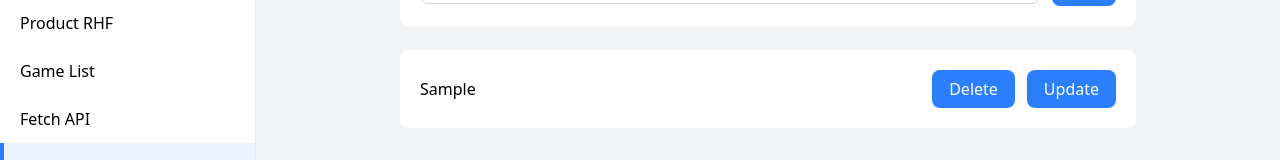
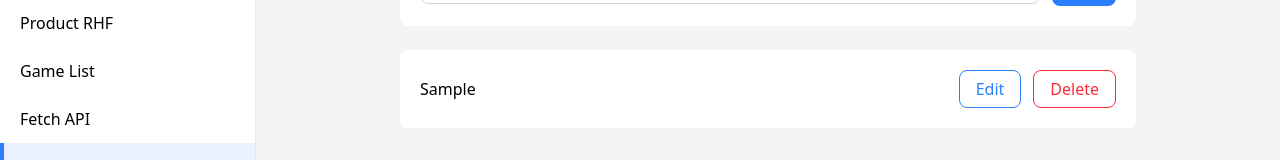
Before and after one commit to code-with-naimish/react-components, a React (Vite) app: page /list in a window 1280 px wide. Both pictures are taken after typing "Sample" into the empty fields and a click on the button "Add". Shown: the part 193-353 px from the top of the page. Built offline with nearby package versions, Linux system fonts and the light colour scheme.

Commit message:
ui progress

```diff
--- /dev/null
+++ b/src/components/danger-outline-btn.tsx
@@ -0,0 +1,9 @@
+
+export default function DangerOutlineBtn(props: {
+  title: string,
+  onclick: () => void
+}) {
+  return (
+    <button onClick={props.onclick} className="rounded-lg bg-white text-red-500 border-red-500 border  px-4 py-2.5  flex items-center cursor-pointer disabled:cursor-not-allowed disabled:opacity-70 gap-1 font-medium transition-all leading-none">{props.title}</button>
+  )
+}
--- a/src/components/outline-btn.tsx
+++ b/src/components/outline-btn.tsx
@@ -1,9 +1,9 @@
 
 export default function OutlineBtn(props: {
   title: string,
-  // onclick: () => void
+  onclick: () => void
 }) {
   return (
-    <button className="rounded-lg bg-white text-blue-500 border-blue-500 border  px-4 py-2.5  flex items-center cursor-pointer disabled:cursor-not-allowed disabled:opacity-70 gap-1 font-medium transition-all leading-none">{props.title}</button>
+    <button onClick={props.onclick} className="rounded-lg bg-white text-blue-500 border-blue-500 border  px-4 py-2.5  flex items-center cursor-pointer disabled:cursor-not-allowed disabled:opacity-70 gap-1 font-medium transition-all leading-none">{props.title}</button>
   )
 }
--- a/src/components/to-do-list.tsx
+++ b/src/components/to-do-list.tsx
@@ -1,5 +1,7 @@
 import { SetStateAction, useState } from "react"
 import PrimaryBtn from "./primary-btn";
+import OutlineBtn from "./outline-btn";
+import DangerOutlineBtn from "./danger-outline-btn";
 
 const ToDoList = () => {
 
@@ -51,8 +53,9 @@ const ToDoList = () => {
                   <div className="flex justify-between gap-3 items-center ">
                     <span>{task}</span>
                     <div className="flex items-center gap-3">
-                      <PrimaryBtn onclick={() => deleteTask(index)} title="Delete" />
-                      <PrimaryBtn onclick={() => updateTask(index)} title="Update" />
+                      <OutlineBtn onclick={() => updateTask(index)} title="Edit" />
+
+                      <DangerOutlineBtn onclick={() => deleteTask(index)} title="Delete" />
                     </div>
                   </div>
                 </div>
```
